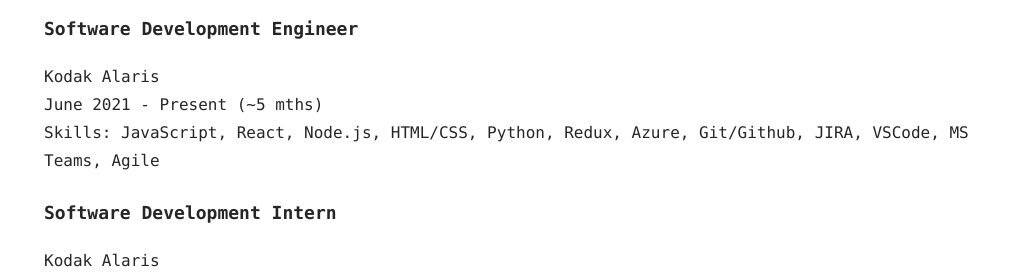
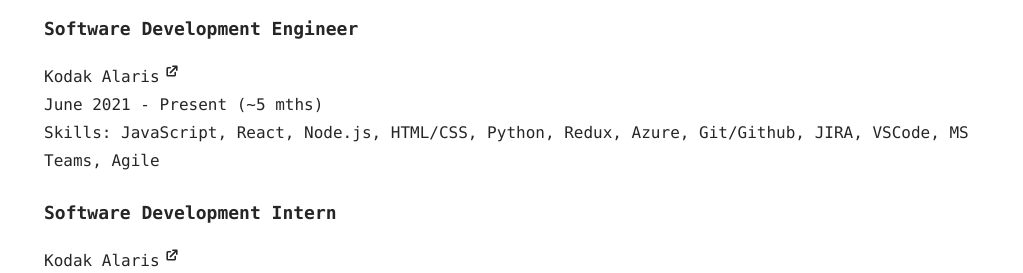
Before and after one commit to DevinKott/website-m9, a React (Create React App) app: page / in a window 1280 px wide. Shown: the part 527-800 px from the top of the page, without its empty margins (128-1151 px from the left). Built offline with nearby package versions, Linux system fonts and the light colour scheme.

Commit message:
add links

```diff
--- a/package.json
+++ b/package.json
@@ -8,6 +8,7 @@
     "@testing-library/user-event": "^13.5.0",
     "react": "^17.0.2",
     "react-dom": "^17.0.2",
+    "react-icons": "^4.3.1",
     "react-scripts": "5.0.0-next.58",
     "web-vitals": "^2.1.2"
   },
--- a/src/App.js
+++ b/src/App.js
@@ -1,3 +1,4 @@
+import React, { lazy, Suspense } from 'react';
 import Experience from "./components/Experience";
 import Education from "./components/Education";
 import SectionHeader from "./components/SectionHeader";
@@ -74,6 +75,7 @@
                 <Experience
                     jobTitle={'Software Development Engineer'}
                     companyName={'Kodak Alaris'}
+                    link={'https://www.kodakalaris.com/'}
                     dates={
                         [
                             {
@@ -88,6 +90,7 @@
                 <Experience
                     jobTitle={'Software Development Intern'}
                     companyName={'Kodak Alaris'}
+                    link={'https://www.kodakalaris.com/'}
                     dates={
                         [
                             {
@@ -106,6 +109,7 @@
                 <Experience
                     jobTitle={'Software Engineer Intern'}
                     companyName={'Xerox'}
+                    link={'https://www.xerox.com/en-us'}
                     dates={
                         [
                             {
--- a/src/components/Experience.js
+++ b/src/components/Experience.js
@@ -1,15 +1,34 @@
+import React from 'react';
+import { HiExternalLink } from 'react-icons/hi';
+
 function Experience(props) {
     const {
         jobTitle = 'Job Title',
         companyName = 'Some company',
         skills = [],
-        dates = []
+        dates = [],
+        link = 'https://www.google.com/'
     } = props;
 
     return (
         <section className="flex flex-col p-3">
             <h3 className="text-lg font-semibold mb-5">{jobTitle}</h3>
-            <span>{companyName}</span>
+            <div
+                className='flex flex-row'
+            >
+                <span
+                    className='mr-1'
+                >
+                    {companyName}
+                </span>
+                <a
+                    href={link}
+                    target="_blank"
+                    rel="noreferrer"
+                >
+                    <HiExternalLink/>
+                </a>
+            </div>
             {
                 dates && Array.isArray(dates) && dates.length && dates.map(
                     (dateObj, index) => {
```
Also changed, not shown: 1 other file (tests, documents, lock files or other folders).
